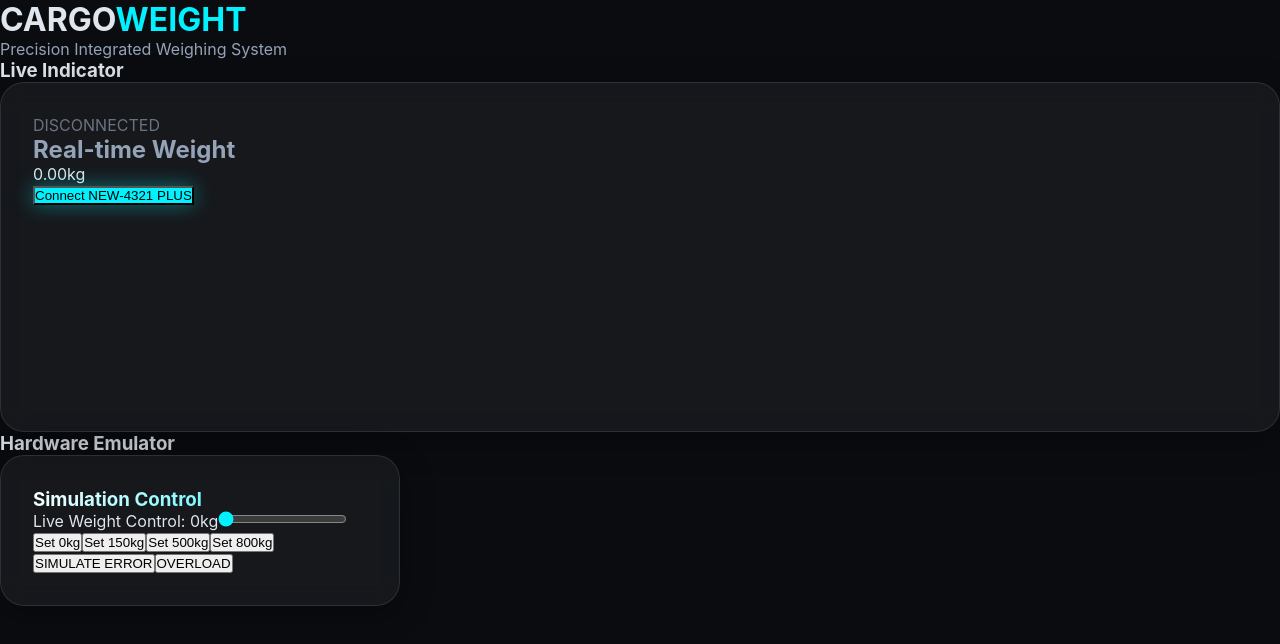
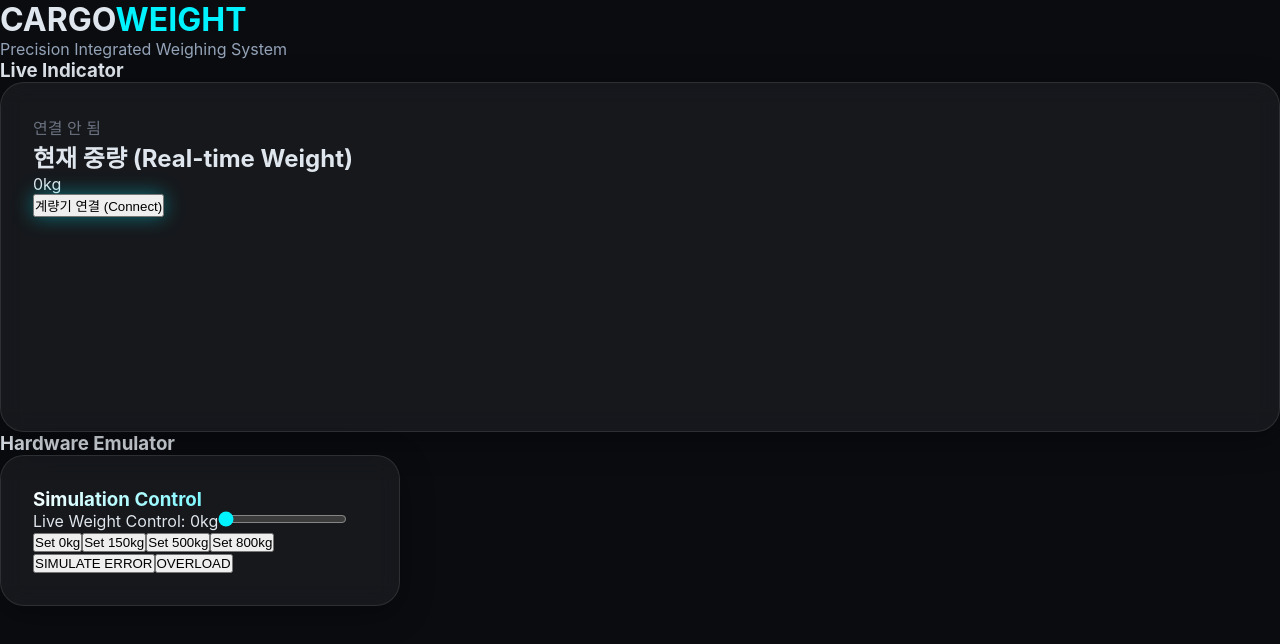
Before and after one commit to jd558565/cargo-service, a Next.js app: page / in a window 1280 px wide. Shown: the top 644 px of the page. Built offline with nearby package versions, Linux system fonts and the light colour scheme.

Commit message:
Refactor: Implement strict weighing architecture, state machine and Korean UI

```diff
--- a/src/app/api/weighing/connection/route.ts
+++ b/src/app/api/weighing/connection/route.ts
@@ -2,7 +2,10 @@ import { NextRequest, NextResponse } from 'next/server';
 import { weighingManager } from '@/services/weighing/WeighingManager';
 
 export async function GET() {
-    return NextResponse.json({ connected: weighingManager.getConnectedStatus() });
+    return NextResponse.json({
+        connected: weighingManager.getConnectedStatus(),
+        status: weighingManager.getConnectionState()
+    });
 }
 
 export async function POST(req: NextRequest) {
@@ -13,7 +16,11 @@ export async function POST(req: NextRequest) {
         } else if (action === 'disconnect') {
             await weighingManager.disconnect();
         }
-        return NextResponse.json({ success: true, connected: weighingManager.getConnectedStatus() });
+        return NextResponse.json({
+            success: true,
+            connected: weighingManager.getConnectedStatus(),
+            status: weighingManager.getConnectionState()
+        });
     } catch (error) {
         return NextResponse.json({ success: false, error: 'Connection failed' }, { status: 500 });
     }
--- a/src/components/WeighingDisplay.tsx
+++ b/src/components/WeighingDisplay.tsx
@@ -7,123 +7,201 @@ interface WeighingReading {
     weight: number;
     unit: string;
     raw?: string;
+    receivedAt: string | Date; // Date 객체 또는 ISO 문자열
 }
 
 export default function WeighingDisplay() {
     const [reading, setReading] = useState<WeighingReading | null>(null);
-    const [isConnected, setIsConnected] = useState(false);
-    const [isConnecting, setIsConnecting] = useState(false);
+    const [connectionStatus, setConnectionStatus] = useState<string>('DISCONNECTED');
+    const [isProcessing, setIsProcessing] = useState(false);
 
+    // 상태 폴링 (초기 로드 시)
     useEffect(() => {
-        // 초기 연결 상태 확인
         fetch('/api/weighing/connection')
             .then(res => res.json())
-            .then(data => setIsConnected(data.connected));
+            .then(data => {
+                setConnectionStatus(data.status);
+            });
+    }, []);
 
+    // SSE 스트림 연결
+    useEffect(() => {
         let eventSource: EventSource | null = null;
 
-        if (isConnected) {
+        // 연결된 상태이거나 연결 중일 때 스트림을 열어둠 (상태 변화 수신)
+        if (connectionStatus !== 'DISCONNECTED') {
             eventSource = new EventSource('/api/weighing/stream');
+
             eventSource.onmessage = (event) => {
                 const data = JSON.parse(event.data);
+
+                // 원시 메세지로 상태 감지
+                if (data.raw?.startsWith('STATUS_CHANGE')) {
+                    const newStatus = data.raw.split(':')[1];
+                    setConnectionStatus(newStatus);
+                    return;
+                }
+
                 if (data.raw === 'DEVICE_DISCONNECTED') {
-                    setIsConnected(false);
+                    setConnectionStatus('DISCONNECTED');
                     setReading(null);
                 } else {
                     setReading(data);
+                    // 데이터가 들어오면 연결된 것임
+                    if (connectionStatus !== 'CONNECTED') {
+                        setConnectionStatus('CONNECTED');
+                    }
                 }
+            };
+
+            eventSource.onerror = () => {
+                // 스트림 에러 시 일단 닫음 (다음 주기나 버튼 클릭으로 복구)
+                eventSource?.close();
             };
         }
 
         return () => {
             eventSource?.close();
         };
-    }, [isConnected]);
+    }, [connectionStatus]);
 
     const handleConnection = async () => {
-        setIsConnecting(true);
+        if (isProcessing) return;
+
+        const action = connectionStatus === 'CONNECTED' ? 'disconnect' : 'connect';
+        setIsProcessing(true);
+
+        // 연결 시도 즉시 UI 반영
+        if (action === 'connect') {
+            setConnectionStatus('CONNECTING');
+        }
+
         try {
             const res = await fetch('/api/weighing/connection', {
                 method: 'POST',
                 headers: { 'Content-Type': 'application/json' },
-                body: JSON.stringify({ action: isConnected ? 'disconnect' : 'connect' }),
+                body: JSON.stringify({ action }),
             });
             const data = await res.json();
-            setIsConnected(data.connected);
-            if (!data.connected) setReading(null);
+
+            if (data.status) {
+                setConnectionStatus(data.status);
+            }
+
+            if (!data.success) {
+                alert('연결 명령 실패: ' + data.error);
+                setConnectionStatus('ERROR');
+            }
         } catch (error) {
             console.error('Connection error:', error);
+            setConnectionStatus('ERROR');
         } finally {
-            setIsConnecting(false);
+            setIsProcessing(false);
         }
     };
 
-    const getStatusColor = () => {
-        if (!isConnected) return '#6b7280';
-        if (!reading) return 'var(--primary)';
-        switch (reading.status) {
-            case 'STABLE': return 'var(--stable)';
-            case 'UNSTABLE': return 'var(--unstable)';
-            case 'OVERLOAD':
-            case 'ERROR': return 'var(--error)';
-            default: return 'var(--text-dim)';
+    // UI 텍스트 및 색상 매핑 (100% 한글 정책)
+    const getStatusInfo = () => {
+        switch (connectionStatus) {
+            case 'CONNECTED':
+                return { text: '연결됨', color: 'var(--primary)', glow: true };
+            case 'CONNECTING':
+                return { text: '연결 중...', color: '#fbbf24', glow: true }; // Amber
+            case 'DISCONNECTED':
+                return { text: '연결 안 됨', color: '#6b7280', glow: false };
+            case 'ERROR':
+                return { text: '오류 발생', color: 'var(--error)', glow: false };
+            default:
+                return { text: '상태 불명', color: '#6b7280', glow: false };
         }
     };
 
+    const getReviewStatus = () => {
+        if (!reading) return { text: '대기 중', color: '#6b7280' };
+        switch (reading.status) {
+            case 'STABLE': return { text: '안정', color: 'var(--stable)' };
+            case 'UNSTABLE': return { text: '측정 중', color: 'var(--unstable)' };
+            case 'OVERLOAD': return { text: '과적 경고', color: 'var(--error)' };
+            case 'ERROR': return { text: '기기 오류', color: 'var(--error)' };
+            default: return { text: '대기 중', color: '#6b7280' };
+        }
+    };
+
+    const statusInfo = getStatusInfo();
+    const readingStatus = getReviewStatus();
+
+    // 정수 표시 강제 (소수점 제거)
+    const displayWeight = reading ? Math.floor(reading.weight).toLocaleString() : '0';
+
     return (
-        <div className="glass-card flex flex-col items-center justify-center gap-4 relative overflow-hidden" style={{ minWidth: '400px', minHeight: '350px' }}>
+        <div className="glass-card flex flex-col items-center justify-center gap-4 relative overflow-hidden"
+            style={{ minWidth: '400px', minHeight: '350px' }}>
+
             {/* Background Glow */}
             <div
                 className="absolute inset-0 opacity-5 pointer-events-none transition-colors duration-1000"
-                style={{ backgroundColor: getStatusColor() }}
+                style={{ backgroundColor: statusInfo.color }}
             />
 
+            {/* Header Status */}
             <div className="absolute top-4 left-6 flex items-center gap-2">
                 <div
-                    className="w-2 h-2 rounded-full"
+                    className={`w-2 h-2 rounded-full ${statusInfo.glow ? 'animate-pulse' : ''}`}
                     style={{
-                        backgroundColor: getStatusColor(),
-                        boxShadow: `0 0 10px ${getStatusColor()}`
+                        backgroundColor: statusInfo.color,
+                        boxShadow: `0 0 10px ${statusInfo.color}`
                     }}
                 />
-                <span className="text-[10px] font-bold tracking-[0.2em] uppercase" style={{ color: getStatusColor() }}>
-                    {isConnected ? (reading?.status || 'CONNECTED') : 'DISCONNECTED'}
+                <span className="text-[12px] font-bold tracking-wider" style={{ color: statusInfo.color }}>
+                    {connectionStatus === 'CONNECTED' ? readingStatus.text : statusInfo.text}
                 </span>
             </div>
 
+            {/* Main Weight Display */}
             <div className="flex flex-col items-center mt-4">
-                <h2 className="text-[10px] font-bold text-dim uppercase tracking-[0.3em] mb-4 opacity-50" style={{ color: 'var(--text-dim)' }}>
-                    Real-time Weight
+                <h2 className="text-[11px] font-bold text-dim uppercase tracking-[0.3em] mb-4 opacity-50">
+                    현재 중량 (Real-time Weight)
                 </h2>
                 <div className="flex items-baseline gap-2">
-                    <span className={`text-8xl font-black tracking-tighter ${isConnected ? 'gradient-text' : 'opacity-20 text-white'}`}>
-                        {reading?.weight.toFixed(2) || '0.00'}
+                    <span className={`text-8xl font-black tracking-tighter ${connectionStatus === 'CONNECTED' ? 'gradient-text' : 'opacity-20 text-white'}`}>
+                        {displayWeight}
                     </span>
                     <span className="text-xl font-bold opacity-30">kg</span>
                 </div>
             </div>
 
+            {/* Control Button */}
             <button
                 onClick={handleConnection}
-                disabled={isConnecting}
-                className={`mt-6 px-10 py-3 rounded-full text-[11px] font-black uppercase tracking-[0.2em] transition-all duration-300 ${isConnected
-                        ? 'bg-transparent border border-white/10 text-white/50 hover:bg-white/5'
+                disabled={isProcessing || connectionStatus === 'CONNECTING'}
+                className={`mt-8 px-10 py-3 rounded-full text-[12px] font-black tracking-wider transition-all duration-300 transform
+                    ${connectionStatus === 'CONNECTED'
+                        ? 'bg-transparent border border-white/10 text-white/50 hover:bg-white/5 hover:text-white'
                         : 'bg-primary text-black glow-shadow hover:scale-105 active:scale-95'
-                    }`}
-                style={!isConnected ? { backgroundColor: 'var(--primary)', color: '#000' } : {}}
+                    } disabled:opacity-50 disabled:cursor-not-allowed`}
             >
-                {isConnecting ? 'Processing...' : (isConnected ? 'Disconnect NEW-4321' : 'Connect NEW-4321 PLUS')}
+                {isProcessing || connectionStatus === 'CONNECTING'
+                    ? '연결 시도 중...'
+                    : (connectionStatus === 'CONNECTED' ? '연결 해제 (Disconnect)' : '계량기 연결 (Connect)')}
             </button>
 
-            {isConnected && (
-                <div className="w-full px-8 mt-4">
-                    <div className="w-full h-[2px] bg-white/5 rounded-full relative overflow-hidden">
+            {/* Last Update */}
+            {reading && (
+                <div className="absolute bottom-4 right-6 text-[10px] opacity-30 text-right">
+                    최근 수신: {new Date(reading.receivedAt).toLocaleTimeString()}
+                </div>
+            )}
+
+            {/* Visualization Bar */}
+            {connectionStatus === 'CONNECTED' && (
+                <div className="w-full px-8 mt-4 absolute bottom-0 left-0 h-1">
+                    <div className="w-full h-full bg-white/5">
                         <div
                             className="h-full transition-all duration-300 ease-out"
                             style={{
-                                width: `${Math.min((reading?.weight || 0) / 10, 100)}%`,
-                                backgroundColor: getStatusColor(),
-                                boxShadow: `0 0 10px ${getStatusColor()}`
+                                width: `${Math.min((reading?.weight || 0) / 100, 100)}%`, // 10,000kg max 가정 scaling
+                                backgroundColor: readingStatus.color,
+                                boxShadow: `0 0 10px ${readingStatus.color}`
                             }}
                         />
                     </div>
--- a/src/services/weighing/MockWeighingSource.ts
+++ b/src/services/weighing/MockWeighingSource.ts
@@ -12,6 +12,10 @@ export class MockWeighingSource implements WeighingSource {
             console.log('MockWeighingSource already connected');
             return;
         }
+
+        // 연결 시뮬레이션 지연 (1초)
+        await new Promise(resolve => setTimeout(resolve, 1000));
+
         this.isConnected = true;
         console.log('MockWeighingSource connected');
         this.startStreaming();
@@ -31,13 +35,13 @@ export class MockWeighingSource implements WeighingSource {
     }
 
     setMockWeight(weight: number, status: WeighingReading['status'] = 'UNSTABLE'): void {
-        this.currentWeight = weight;
+        this.currentWeight = Math.floor(Math.max(0, weight)); // 0 또는 자연수 강제
         this.currentStatus = status;
 
         // 무게가 설정되면 잠시 후 Stable로 변경되는 시뮬레이션
         if (status === 'UNSTABLE') {
             setTimeout(() => {
-                if (this.currentWeight === weight) {
+                if (this.currentWeight === Math.floor(Math.max(0, weight))) {
                     this.currentStatus = 'STABLE';
                 }
             }, 2000);
@@ -53,15 +57,22 @@ export class MockWeighingSource implements WeighingSource {
 
         this.timer = setInterval(() => {
             if (this.callback && this.isConnected) {
-                // 미세한 노이즈 추가
-                const noise = this.currentStatus === 'UNSTABLE' ? (Math.random() - 0.5) * 2 : (Math.random() - 0.5) * 0.1;
+                // 노이즈 추가하되 결과는 항상 정수
+                let noise = 0;
+                if (this.currentStatus === 'UNSTABLE') {
+                    // -2 ~ +2 사이의 정수 노이즈
+                    noise = Math.floor(Math.random() * 5) - 2;
+                }
+
+                let finalWeight = this.currentWeight + noise;
+                finalWeight = Math.max(0, finalWeight); // 음수 방지
 
                 this.callback({
                     status: this.currentStatus,
-                    weight: parseFloat((this.currentWeight + noise).toFixed(2)),
+                    weight: finalWeight,
                     unit: 'kg',
                     receivedAt: new Date(),
-                    raw: `MOCK_DATA:${this.currentStatus}:${this.currentWeight}`
+                    raw: `MOCK_DATA:${this.currentStatus}:${finalWeight}`
                 });
             }
         }, 200); // 200ms 마다 전송
--- a/src/services/weighing/WeighingManager.ts
+++ b/src/services/weighing/WeighingManager.ts
@@ -1,4 +1,4 @@
-import { WeighingReading, WeighingSource } from './types';
+import { WeighingReading, WeighingSource, ConnectionStatus } from './types';
 import { weighingSource } from './MockWeighingSource';
 
 export class WeighingManager {
@@ -6,7 +6,7 @@ export class WeighingManager {
     private readonly STABLE_THRESHOLD = 5;
     private currentReading: WeighingReading | null = null;
     private listeners: ((reading: WeighingReading) => void)[] = [];
-    private isConnected: boolean = false;
+    private connectionStatus: ConnectionStatus = 'DISCONNECTED';
 
     constructor(private source: WeighingSource) {
         this.source.onReading((data) => {
@@ -16,6 +16,11 @@ export class WeighingManager {
 
     private processReading(data: WeighingReading) {
         this.currentReading = data;
+
+        // 데이터가 들어온다는 것은 연결된 상태임
+        if (this.connectionStatus !== 'CONNECTED') {
+            this.connectionStatus = 'CONNECTED';
+        }
 
         // 안정성 판단 로직
         if (data.status === 'STABLE') {
@@ -44,30 +49,60 @@ export class WeighingManager {
 
     // 실제 하드웨어 연결
     async connect() {
-        if (!this.isConnected) {
+        if (this.connectionStatus === 'CONNECTED' || this.connectionStatus === 'CONNECTING') {
+            return;
+        }
+
+        try {
+            this.connectionStatus = 'CONNECTING';
+            // 리스너들에게 상태 변경 알림 (가상 데이터 전송)
+            this.notifyStatusChange();
+
             await this.source.connect();
-            this.isConnected = true;
+
+            this.connectionStatus = 'CONNECTED';
+            this.notifyStatusChange();
+        } catch (error) {
+            this.connectionStatus = 'ERROR';
+            this.notifyStatusChange();
+            console.error('Connection failed:', error);
+            throw error;
         }
     }
 
     async disconnect() {
-        if (this.isConnected) {
+        if (this.connectionStatus === 'DISCONNECTED') {
+            return;
+        }
+
+        try {
             await this.source.disconnect();
-            this.isConnected = false;
+        } finally {
+            this.connectionStatus = 'DISCONNECTED';
             this.currentReading = null;
-            // 연결 해제됨을 알림
-            this.listeners.forEach(fn => fn({
-                status: 'ERROR',
-                weight: 0,
-                unit: 'kg',
-                receivedAt: new Date(),
-                raw: 'DEVICE_DISCONNECTED'
-            }));
+            this.notifyStatusChange();
         }
     }
 
     getConnectedStatus() {
-        return this.isConnected;
+        return this.connectionStatus === 'CONNECTED';
+    }
+
+    getConnectionState(): ConnectionStatus {
+        return this.connectionStatus;
+    }
+
+    private notifyStatusChange() {
+        if (!this.currentReading) {
+            // 초기 더미 데이터로 상태만 전송
+            this.listeners.forEach(fn => fn({
+                status: this.connectionStatus === 'ERROR' ? 'ERROR' : 'UNSTABLE',
+                weight: 0,
+                unit: 'kg',
+                receivedAt: new Date(),
+                raw: `STATUS_CHANGE:${this.connectionStatus}`
+            }));
+        }
     }
 
     // 무게 설정 (Mock 전용)
--- a/src/services/weighing/types.ts
+++ b/src/services/weighing/types.ts
@@ -1,6 +1,8 @@
+export type ConnectionStatus = 'DISCONNECTED' | 'CONNECTING' | 'CONNECTED' | 'ERROR';
+
 export interface WeighingReading {
     status: 'STABLE' | 'UNSTABLE' | 'OVERLOAD' | 'ERROR';
-    weight: number; // kg
+    weight: number; // kg, Integer only (0 or natural number)
     unit: 'kg';
     raw?: string;   // 원문 데이터
     receivedAt: Date;
```
